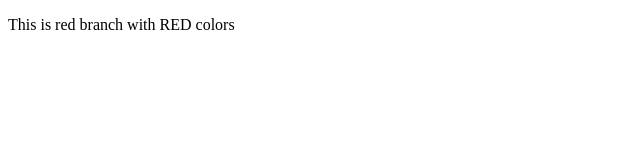
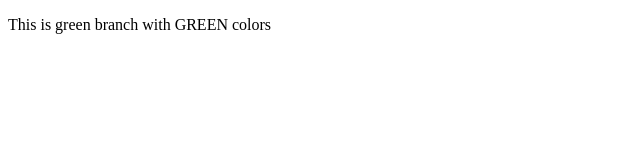
Before and after one commit to alonepranav/github, a plain HTML site: page merging.html in a window 1280 px wide. Shown: the full height of the page, 0-640 px from the left. Drawn offline with Linux system fonts and the light colour scheme.

Commit message:
GREEN branch with green color

```diff
--- a/merging.html
+++ b/merging.html
@@ -6,6 +6,6 @@
     <title>Document</title>
 </head>
 <body>
-    <p>This is red branch with RED colors</p>
+    <p>This is green branch with GREEN colors</p>
 </body>
 </html>
```
